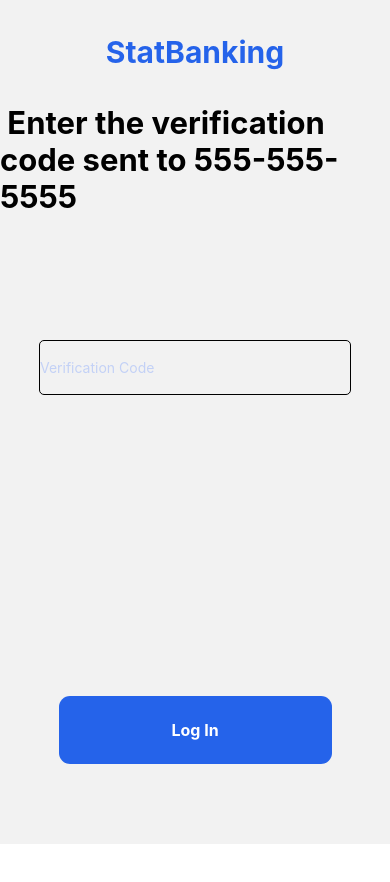
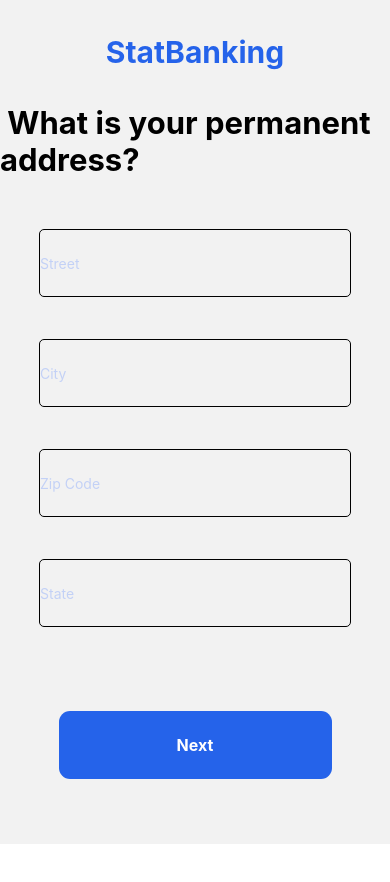
Before and after one commit to NaumanRecat/Bank-Ui, a React Native app: screen /Signup6 in a window 390 px wide. Shown: the top 882 px of the page. After the commit the page ends 844 px from the top, so only its background shows below. Built offline with nearby package versions, Linux system fonts and the light colour scheme.

Commit message:
Signup6 done

```diff
--- /dev/null
+++ b/src/component/Input.js
@@ -0,0 +1,27 @@
+import React from "react";
+import {View, Text, TextInput} from 'react-native';
+import {widthPercentageToDP as w, heightPercentageToDP as h} from 'react-native-responsive-screen';
+
+export class Input extends React.Component{
+    render(){
+        return(
+            <View style={{
+                // flex:1,
+                alignItems:'center',
+                // justifyContent:'center',
+            }}>
+                <TextInput
+            style={{
+                height: h('8%'),
+                width: w('80%'),
+                borderWidth:0.5,
+                borderRadius:5,
+                color:'#C3D1F6',
+                marginBottom: h('5%'),
+            }}
+            placeholder={this.props.placeholder}
+            />
+            </View>
+        )
+    }
+}
--- a/src/navigator/ScreenNavigator.js
+++ b/src/navigator/ScreenNavigator.js
@@ -6,6 +6,7 @@
 import { Welcome } from '../screen/Welcome';
 import {Signup4} from '../screen/Signup4';
 import { Signup5 } from '../screen/Signup5';
+import { Signup6 } from '../screen/Signup6';
 
 
 const Stack = createNativeStackNavigator();
@@ -14,6 +15,7 @@
   return (
     <NavigationContainer>
       <Stack.Navigator>
+      <Stack.Screen name="Signup6" component={Signup6}  options={{headerShown:false}} />
       <Stack.Screen name="Signup5" component={Signup5}  options={{headerShown:false}} />
       <Stack.Screen name="Signup4" component={Signup4}  options={{headerShown:false}} />
       <Stack.Screen name="Welcome" component={Welcome}  options={{headerShown:false}} />
--- /dev/null
+++ b/src/screen/Signup6.js
@@ -0,0 +1,48 @@
+import React from "react";
+import {View, Text, TouchableOpacity} from 'react-native';
+import {widthPercentageToDP as w, heightPercentageToDP as h} from 'react-native-responsive-screen';
+
+import {HeaderText} from '../component/HeaderText';
+import {ContentText} from '../component/ContentText';
+import {Input} from '../component/Input';
+
+export class Signup6 extends React.Component{
+    render(){
+        return(
+            <View style={{
+                flex:1,
+                alignItems:'center',
+            }}>
+                <HeaderText titles={'StatBanking'}  />
+                <ContentText title={'What is your permanent address?'}   />
+
+            <View style={{
+                marginTop:h('6%'),
+
+            }}>
+            <Input placeholder={'Street'} />
+            <Input placeholder={'City'} />
+            <Input placeholder={'Zip Code'} />
+            <Input placeholder={'State'} />
+            </View>
+
+            <TouchableOpacity style={{
+                        height:h('8%'),
+                        width:w('70%'),
+                        backgroundColor:'#2563EA',
+                        borderRadius:11,
+                        alignItems:'center',
+                        justifyContent:'center',
+                        marginTop:h('5%'),
+                    }}>
+                        <Text style={{
+                            color:'#FFFFFF',
+                            fontWeight:'bold',
+                            fontSize: 16,
+                        }}> Next </Text>
+                    </TouchableOpacity>
+
+            </View>
+        )
+    }
+}
```
